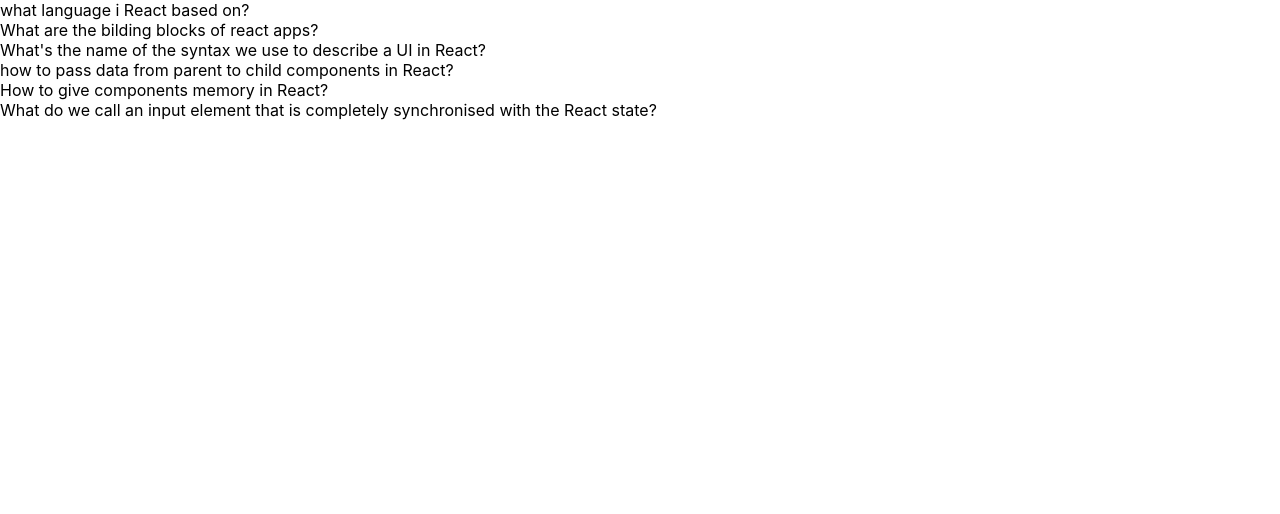
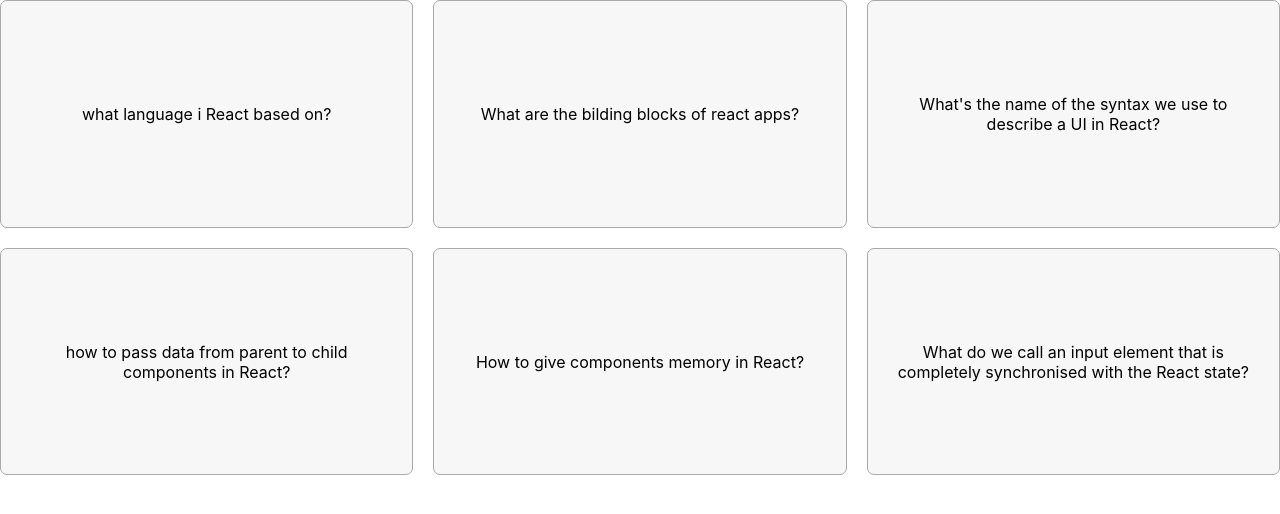
Before and after one commit to BoosterTech/FlashCards, a React (Create React App) app: page / in a window 1280 px wide. Shown: the top 514 px of the page. Built offline with nearby package versions, Linux system fonts and the light colour scheme.

Commit message:
App.js containers replaced with Styled-Components

```diff
--- a/src/App.js
+++ b/src/App.js
@@ -1,22 +1,25 @@
 import { useState } from "react";
-import "./App.css";
 import questions from "./questions";
+import { Card, Wrapper } from "./styled";
 
 function App() {
   const [questionId, setQuestionId] = useState(null);
-
   const handleClick = (id) => {
     setQuestionId(id === questionId ? null : id);
   };
 
   return (
-    <div>
+    <Wrapper>
       {questions.map((question) => (
-        <div key={question.id} onClick={() => handleClick(question.id)}>
+        <Card
+          key={question.id}
+          onClick={() => handleClick(question.id)}
+          $selected={questionId === question.id}
+        >
           {questionId === question.id ? question.answer : question.question}
-        </div>
+        </Card>
       ))}
-    </div>
+    </Wrapper>
   );
 }
 
```
